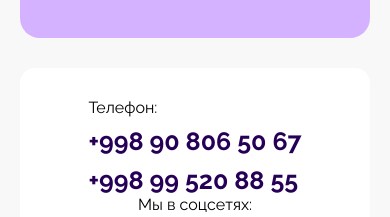
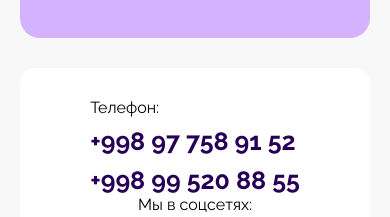
Before and after one commit to Bekzod13/uncle-jo, a React (Vite) app: page / in a window 390 px wide. Shown: the part 8603-8820 px from the top of the page. Built offline with nearby package versions, Linux system fonts and the light colour scheme; the HTML template or start-up script is replaced by a standard one.

Commit message:
update phone number

```diff
--- a/src/components/Contact.jsx
+++ b/src/components/Contact.jsx
@@ -93,8 +93,8 @@ const Contact = () => {
                             <div className="contact_main_div_left_bottom">
                                 <div className="contact_main_div_left_bottom_left">
                                     <p>{data[lang].phone}</p>
-                                    <a href='tel:+998-90-806-50-67'>+998 90 806 50 67</a>
-                                    <a href='tel:+998-90-806-50-67'>+998 99 520 88 55</a>
+                                    <a href='tel:+998-90-806-50-67'>+998 97 758 91 52</a>
+                                    <a href='tel:+998-99-520-88-55'>+998 99 520 88 55</a>
                                 </div>
                                 <div className="contact_main_div_left_bottom_right">
                                     <p>{data[lang].social}</p>
```
